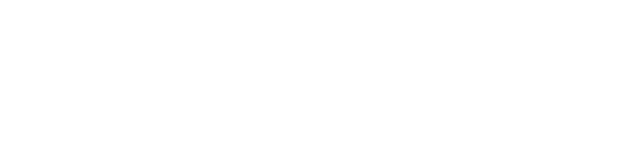
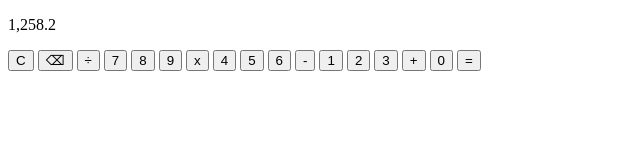
Before and after one commit to art00q/calculator_ui, a plain HTML site: page index.html in a window 1280 px wide. Shown: the whole page, without its empty margins (0-640 px from the left). Drawn offline with Linux system fonts and the light colour scheme.

Commit message:
create calculator layout

```diff
--- a/index.html
+++ b/index.html
@@ -4,8 +4,43 @@
     <meta charset="UTF-8">
     <meta name="viewport" content="width=device-width, initial-scale=1.0">
     <title>Document</title>
+    <link rel="preconnect" href="https://fonts.googleapis.com">
+    <link rel="preconnect" href="https://fonts.gstatic.com" crossorigin>
+    <link href="https://fonts.googleapis.com/css2?family=Work+Sans:ital,wght@0,100..900;1,100..900&display=swap" rel="stylesheet">
     <link rel="stylesheet" href="style.css">
   </head>
+  <section class="wrapper">
+    <div class="calculator">
+      <div class="calculator__display">
+        <p class="font calculator__display__result">
+          1,258.2
+        </p>
+      </div>
+      <div class="calculator__body">
+        <button class="button-medium button font clear">C</button>
+        <button class="button font delete">
+          <div class="button__delete">
+            &#x232b
+          </div>
+        </button>
+        <button class="button font operation">÷</button>
+        <button class="button font">7</button>
+        <button class="button font">8</button>
+        <button class="button font">9</button>
+        <button class="button font operation">x</button>
+        <button class="button font">4</button>
+        <button class="button font">5</button>
+        <button class="button font">6</button>
+        <button class="button font operation">-</button>
+        <button class="button font">1</button>
+        <button class="button font">2</button>
+        <button class="button font">3</button>
+        <button class="button font operation">+</button>
+        <button class="button-large button font">0</button>
+        <button class="button font operation">=</button>
+      </div>
+    </div>
+  </section>
   <body>
     <script type="text/javascript" src="./script.js"></script>
   </body>
```
